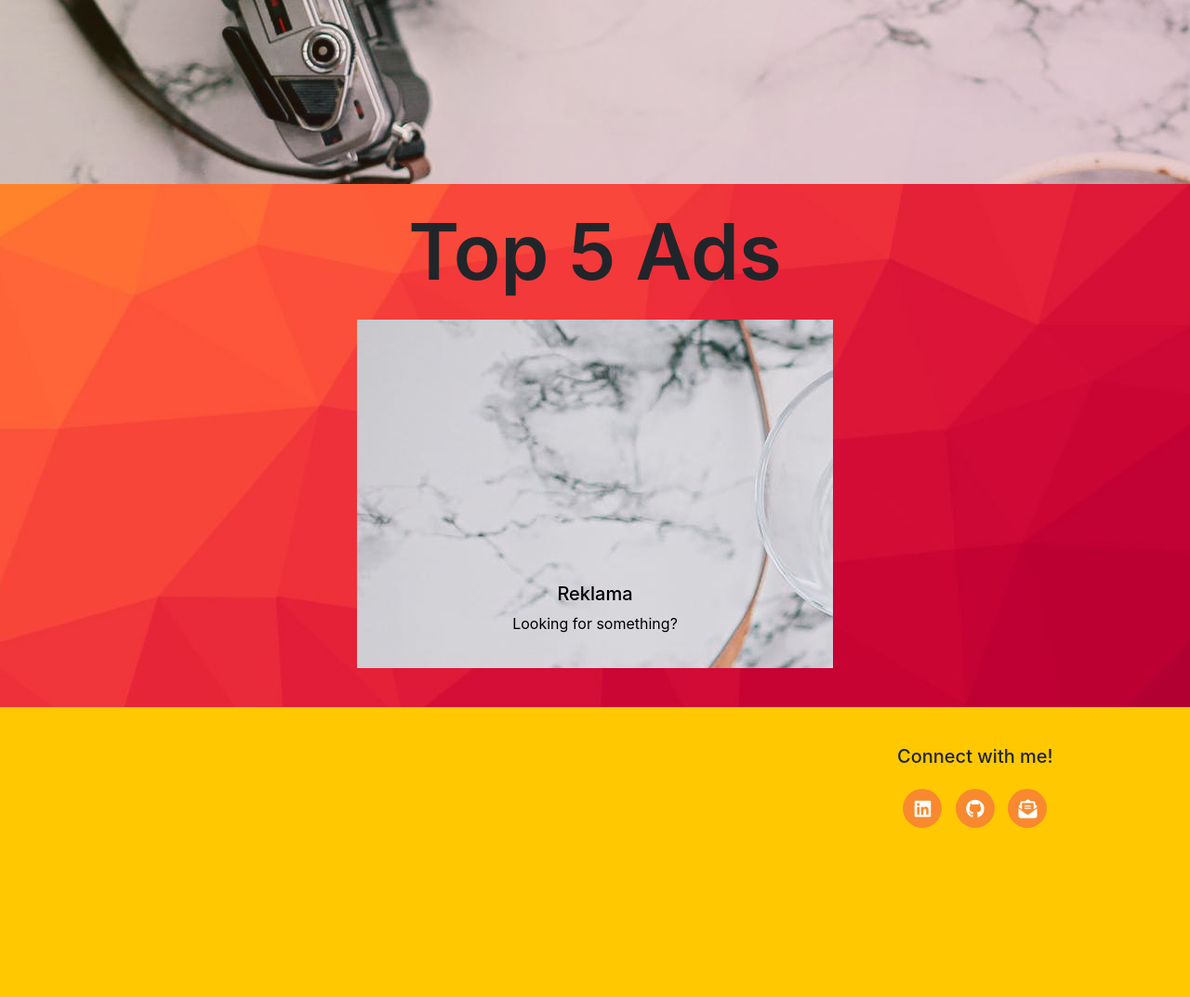
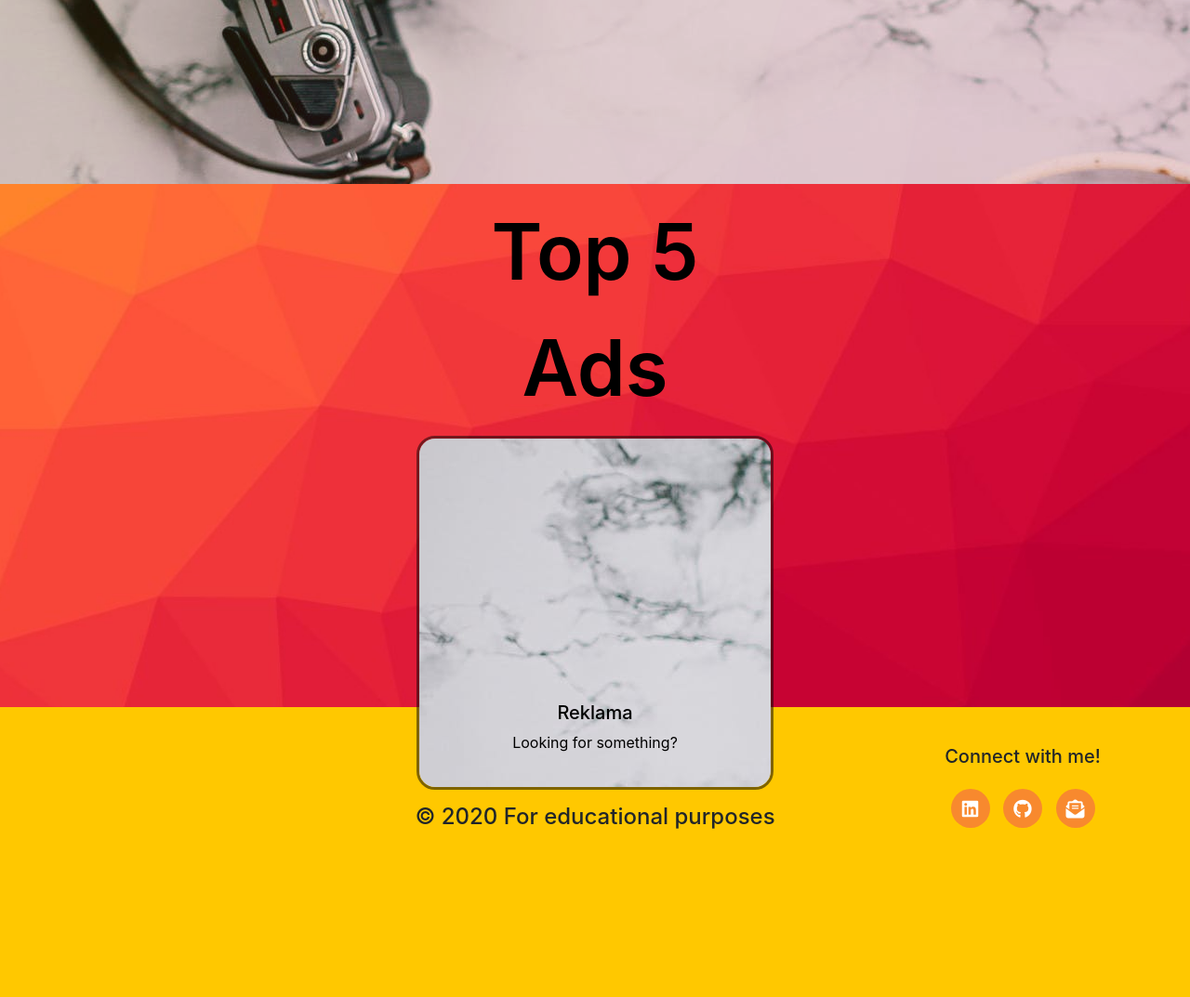
Before and after one commit to romangrubic/Snoop-Adverts-Flask, a Flask app: page / in a window 1280 px wide. Shown: the part 1010-2083 px from the top of the page at 93% size. Run offline with Flask 2, Linux system fonts and the light colour scheme; data that the repository does not hold is empty; some libraries are stand-ins or nearby versions.

Commit message:
Overall styling and decorating.

```diff
--- a/static/css/style.css
+++ b/static/css/style.css
@@ -94,10 +94,16 @@ body{
     padding: 0.5vh;
     font-size: 4vh;
     font-weight: 600;
+    color: black;
 }
 .most-viewed-ad{
     height: 27vh;
-    padding: 0 30vw 1vh 30vw;
+    padding: 0 35vw 1vh 35vw;
+
+}
+.border-top-ad{
+border: 3px solid rgba(0, 0, 0, 0.5);
+border-radius: 20px;
 }
 .carousel-top-ad{
     height: 18vh;
@@ -119,7 +125,6 @@ text-align: center;
     font-size: 18px;
 }
 .bg-color{
-border: 1px solid black;
 background-color: rgba(255, 255, 255, 0.75);
 }
 .no-margin{
@@ -284,6 +289,33 @@ margin:0;
 .footer-icon:hover{
     background-color: rgba(255, 64, 64, 0.9);
 }
+.vertical-align{
+padding-top: 2vh;
+}
+.vertical-align-center{
+padding-top: 3vh;
+}
+
+/* --- Modals --- */
+.modal-body {
+    text-align: center;
+}
+.modal-body > p {
+    margin-bottom:  15px;
+    font-size: 20px;
+}
+.modal-body > h2 {
+    font-size: 50px;
+    margin-top: 30px;
+}
+.modal-body > h4 {
+    font-weight: 500;
+}
+.form-control{
+margin: 8px 0;
+}
+
+
 
 /* --------- Media queries ---------------*/
 @media only screen and (max-width: 575px) {
--- a/templates/base.html
+++ b/templates/base.html
@@ -33,14 +33,15 @@
 	{% endblock %}
 	<footer id="footer">
 		<div class="row">
-			<div class="col-4">
+			<div class="col-3 text-center vertical-align">
 				{% for view in views %}
-				<h5>This page has been visited {{view.views}} times! Thank you!</h5>
+				<h5>This page has been visited {{view.views}} times!<br><br> Thank you!</h5>
 				{% endfor %}
 			</div>
-            <div class="col-4">
+            <div class="col-6 text-center vertical-align-center">
+            <h4>© 2020 For educational purposes</h4>
             </div>
-            <div class="col-4 text-center">
+            <div class="col-3 text-center">
                 <h5 >Connect with me!</h5>
                 <ul class="no-padding">
                   <li class="list-inline footer-icons"><a href="https://www.linkedin.com/in/roman-grubic-b835ab67/" target="-blank">
@@ -60,7 +61,7 @@
 		<div class="modal-dialog" role="document">
 			<div class="modal-content">
 				<div class="modal-header">
-					<h2 class="modal-title" id="contactModalheading">I'm looking for new projects!</h2>
+					<h2 class="modal-title" id="contactModalheading">Feedback info</h2>
 					<button type="button" class="close" data-dismiss="modal" aria-label="Close">
                         <span aria-hidden="true">&times;</span>
                     </button>
@@ -68,7 +69,7 @@
 				<div class="modal-body">
 					<form id="contactForm">
 						<input type="text" name="name" class="form-control" id="fullname" placeholder="Name" required/>
-						<input type="email" name="emailaddress" class="form-control" id="emailaddress" minlength="10" pattern=".+.com" placeholder="Email" required/>
+						<input type="email" name="emailaddress" class="form-control" id="emailaddress" minlength="10" pattern=".+.com" placeholder="Email adress" required/>
 						<textarea rows="5" name="projectsummary" class="form-control" id="projectsummary" placeholder="Write your question or project idea and click submit!" required></textarea>
 						<button form="contactForm" type="submit" id="submit" class="btn btn-danger" >Submit!</button>
 					</form>
--- a/templates/home.html
+++ b/templates/home.html
@@ -1,7 +1,7 @@
 {% extends 'base.html'%} {% block content %}
 
 <div class="container-fluid">
-	<div id="carousel" class="row carousel slide" data-ride="carousel" data-pause="False" data-interval="8000">
+	<div id="carousel" class="row carousel slide" data-ride="carousel" data-pause="False" data-interval="10000">
 		<div class="carousel-inner">
 			<div class="carousel-item carousel-home active">
 				<img src="{{url_for('static', filename='images/carousel/image-2.jpeg')}}" alt="Second slide">
@@ -28,7 +28,7 @@
 		<div class="most-viewed-ad">
 			<p class="text-center top-ad-header no-margin">Top 5 Ads</p>
 			<div id="carousel-top-ad" class="carousel slide" data-ride="carousel" data-interval="3000">
-				<div class="carousel-inner">
+				<div class="border-top-ad carousel-inner">
 					<div class="carousel-item carousel-top-ad active">
 						<img src="{{url_for('static', filename='images/carousel/image-2.jpeg')}}" alt="...">
 						<div class="carousel-caption d-none d-md-block">
```
